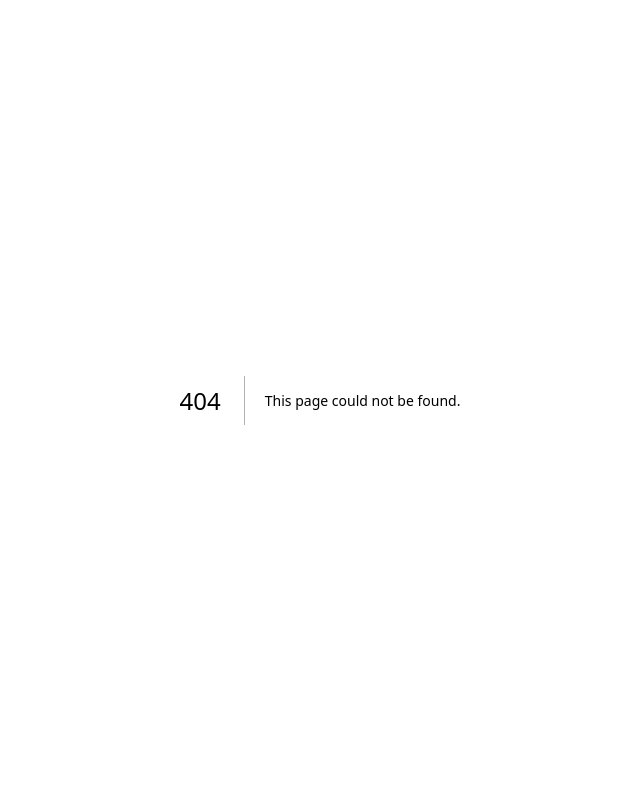
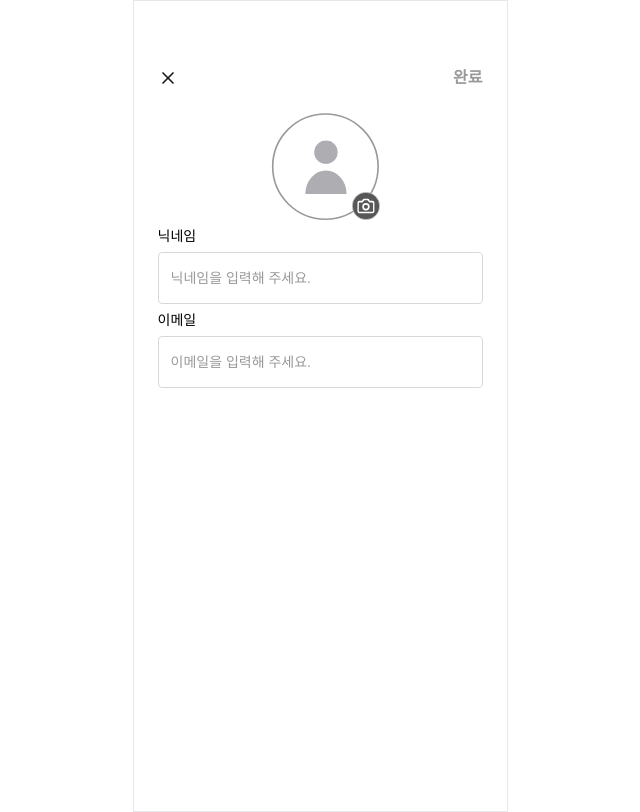
Before and after one commit to Att-ies/frontend, a Next.js app: page /profile/edit/user in a window 1280 px wide. Before the commit this address had no page. Shown: the whole page, without its empty margins (320-960 px from the left). Built offline with nearby package versions, Linux system fonts and the light colour scheme.

Commit message:
feat : publishing profile edit user page

```diff
--- a/src/components/common/Navigate.tsx
+++ b/src/components/common/Navigate.tsx
@@ -46,7 +46,16 @@ export default function Navigate({
     <NavigateBox>
       <LeftButton onClick={handleLeftButton}>
         {left_message ? (
-          <SideMessage>{left_message}</SideMessage>
+          left_message === 'X' ? (
+            <Image
+              alt=""
+              src="/svg/icons/icon_close.svg"
+              width="20"
+              height="0"
+            />
+          ) : (
+            <SideMessage>{left_message}</SideMessage>
+          )
         ) : (
           <Image
             src="/svg/icons/icon_back.svg"
@@ -60,7 +69,9 @@ export default function Navigate({
       <CenterMessage>{message}</CenterMessage>
       <RightButton onClick={handleRightButton}>
         {right_message ? (
-          <SideMessage>{right_message}</SideMessage>
+          <SideMessage className="text-[#999999] text-[16px]">
+            {right_message}
+          </SideMessage>
         ) : (
           <Image
             src="/svg/icons/icon_close.svg"
--- a/src/pages/chat/[id].tsx
+++ b/src/pages/chat/[id].tsx
@@ -109,7 +109,10 @@ export default function ChatRoom({ params }: ChatRoomProps) {
           height="0"
           className="absolute right-14 cursor-pointer"
         />
-        <label className="flex justify-center items-center" htmlFor="image">
+        <label
+          className="flex justify-center items-center"
+          htmlFor="profileImage"
+        >
           <Image
             src="/svg/icons/icon_picture.svg"
             alt="picture"
@@ -120,7 +123,7 @@ export default function ChatRoom({ params }: ChatRoomProps) {
         </label>
         <input
           type="file"
-          id="image"
+          id="profileImage"
           accept="image/*"
           className="hidden"
           onChange={handleImageSelect}
--- /dev/null
+++ b/src/pages/profile/edit/artist.tsx
@@ -0,0 +1,6 @@
+import Layout from '@components/common/Layout';
+import React from 'react';
+
+export default function EditArtist() {
+  return <Layout></Layout>;
+}
--- /dev/null
+++ b/src/pages/profile/edit/user.tsx
@@ -0,0 +1,107 @@
+import ErrorMessage from '@components/common/ErrorMessage';
+import Input from '@components/common/Input';
+import Layout from '@components/common/Layout';
+import Navigate from '@components/common/Navigate';
+import React, { useRef, useState } from 'react';
+import { useForm } from 'react-hook-form';
+import Image from 'next/image';
+import { useRouter } from 'next/router';
+
+interface MessageForm {
+  name: string;
+  email: string;
+}
+
+export default function EditUser() {
+  const imgRef = useRef();
+  const router = useRouter();
+  const {
+    register,
+    handleSubmit,
+    formState: { errors },
+  } = useForm<MessageForm>();
+  const [imageFile, setImageFile] = useState(null);
+
+  const saveImageFile = () => {
+    const file = imgRef.current.files[0];
+    const reader = new FileReader();
+    reader.readAsDataURL(file);
+    reader.onloadend = () => {
+      setImageFile(reader.result);
+    };
+  };
+
+  const onLeftButton = () => {
+    router.push('/profile');
+  };
+
+  const onSubmit = (form: MessageForm) => {
+    console.log(form, imgRef.current.files[0]);
+    // 채팅 API전송
+  };
+
+  return (
+    <Layout>
+      <Navigate
+        right_message="완료"
+        left_message="X"
+        handleLeftButton={onLeftButton}
+        handleRightButton={handleSubmit(onSubmit)}
+      />
+
+      <label className="flex justify-center " htmlFor="profileImage">
+        {imageFile ? (
+          <Image
+            src={imageFile}
+            width="120"
+            height="0"
+            className="rounded-full w-[120px] h-[120px]"
+            alt="profile"
+          />
+        ) : (
+          <Image
+            src="/svg/icons/icon_basic_profile_fill.svg"
+            width="120"
+            height="0"
+            alt="profile"
+          />
+        )}
+      </label>
+      <input
+        type="file"
+        accept="image/*"
+        id="profileImage"
+        className="hidden"
+        ref={imgRef}
+        onChange={saveImageFile}
+      />
+      <section className="">
+        <Input
+          label="닉네임"
+          placeholder="닉네임을 입력해 주세요."
+          register={register('name', {
+            required: true,
+            pattern: {
+              value: /^(?=.*[a-z0-9가-힣])[a-z0-9가-힣]{2,16}$/i,
+              message: '닉네임을 형식에 맞게 입력해주세요.',
+            },
+          })}
+        />
+        {errors.name ? <ErrorMessage message={errors.name.message} /> : ''}
+        <Input
+          label="이메일"
+          placeholder="이메일을 입력해 주세요."
+          register={register('email', {
+            required: true,
+            pattern: {
+              value:
+                /^[0-9a-zA-Z]([-_.]?[0-9a-zA-Z])*@[0-9a-zA-Z]([-_.]?[0-9a-zA-Z])*.[a-zA-Z]{2,3}$/i,
+              message: '이메일을 형식에 맞게 입력해주세요.',
+            },
+          })}
+        />
+        {errors.email ? <ErrorMessage message={errors.email.message} /> : ''}
+      </section>
+    </Layout>
+  );
+}
```
Also changed, not shown: public/svg/icons/icon_basic_profile_fill.svg (added).
